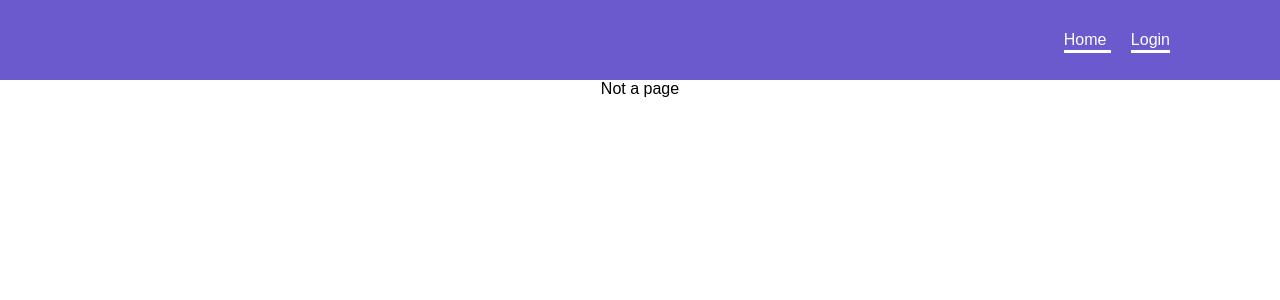
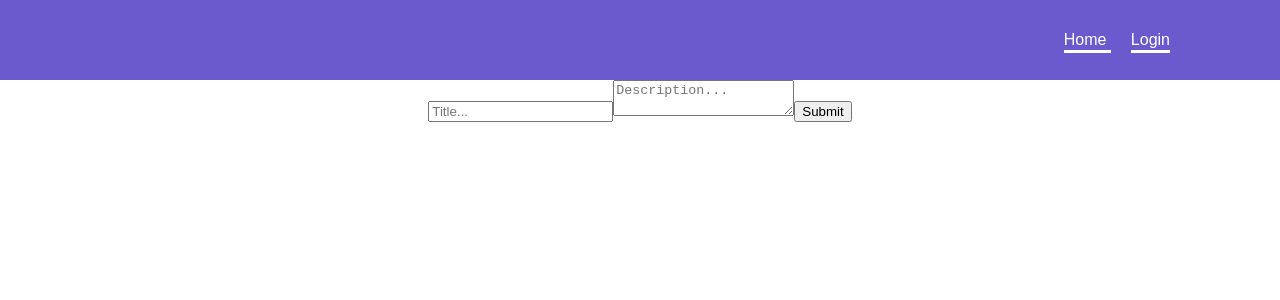
Before and after one commit to MordecaiM24/react-tutorial, a React (Create React App) app: page /createpost in a window 1280 px wide. Shown: the top 300 px of the page. Built offline with nearby package versions, Linux system fonts and the light colour scheme; no server answers.

Commit message:
Midway through form creation

```diff
--- a/package.json
+++ b/package.json
@@ -3,6 +3,7 @@
   "version": "0.1.0",
   "private": true,
   "dependencies": {
+    "@hookform/resolvers": "^3.1.0",
     "@testing-library/jest-dom": "^5.16.5",
     "@testing-library/react": "^13.4.0",
     "@testing-library/user-event": "^13.5.0",
@@ -15,11 +16,13 @@
     "react": "^18.2.0",
     "react-dom": "^18.2.0",
     "react-firebase-hooks": "^5.1.1",
+    "react-hook-form": "^7.44.3",
     "react-router": "^6.11.2",
     "react-router-dom": "^6.11.2",
     "react-scripts": "5.0.1",
     "typescript": "^4.9.5",
-    "web-vitals": "^2.1.4"
+    "web-vitals": "^2.1.4",
+    "yup": "^1.2.0"
   },
   "scripts": {
     "start": "react-scripts start",
--- a/src/App.tsx
+++ b/src/App.tsx
@@ -4,6 +4,7 @@ import { Main } from "./pages/main";
 import { Login } from "./pages/login";
 import { Error } from "./pages/error";
 import { Navbar } from "./components/navbar";
+import { CreatePost } from "./pages/create-post/create-post";
 
 function App() {
   return (
@@ -13,6 +14,7 @@ function App() {
         <Routes>
           <Route path="/" element={<Main />} />
           <Route path="/login" element={<Login />} />
+          <Route path="/createpost" element={<CreatePost />} />
           <Route path="/*" element={<Error />} />
         </Routes>
       </Router>
--- /dev/null
+++ b/src/Pages/create-post/create-form.tsx
@@ -0,0 +1,31 @@
+import { useForm } from "react-hook-form";
+import * as yup from "yup";
+import { yupResolver } from "@hookform/resolvers/yup";
+
+interface CreateFormData {
+  title: string;
+  description: string;
+}
+
+export const CreateForm = () => {
+  const schema = yup.object().shape({
+    title: yup.string().required("Add a title"),
+    description: yup.string().required("Add a description").min(10),
+  });
+
+  const { register, handleSubmit } = useForm<CreateFormData>({
+    resolver: yupResolver(schema),
+  });
+
+  const onCreatePost = (data: CreateFormData) => {
+    console.log(data);
+  };
+
+  return (
+    <form onSubmit={handleSubmit(onCreatePost)}>
+      <input placeholder="Title..." {...register("title")} />
+      <textarea placeholder="Description..." {...register("description")} />
+      <input type="submit" />
+    </form>
+  );
+};
--- /dev/null
+++ b/src/Pages/create-post/create-post.tsx
@@ -0,0 +1,9 @@
+import { CreateForm } from "./create-form";
+
+export const CreatePost = () => {
+  return (
+    <div>
+      <CreateForm />
+    </div>
+  );
+};
--- a/src/components/navbar.tsx
+++ b/src/components/navbar.tsx
@@ -14,7 +14,11 @@ export const Navbar = () => {
     <div className="navbar">
       <div className="links">
         <Link to="/"> Home </Link>
-        <Link to="/login"> Login </Link>
+        {!user ? (
+          <Link to="/login"> Login </Link>
+        ) : (
+          <Link to="/createpost"> Create Post </Link>
+        )}
       </div>
       <div className="user">
         {user && (
```
Also changed, not shown: 1 other file (tests, documents, lock files or other folders).
